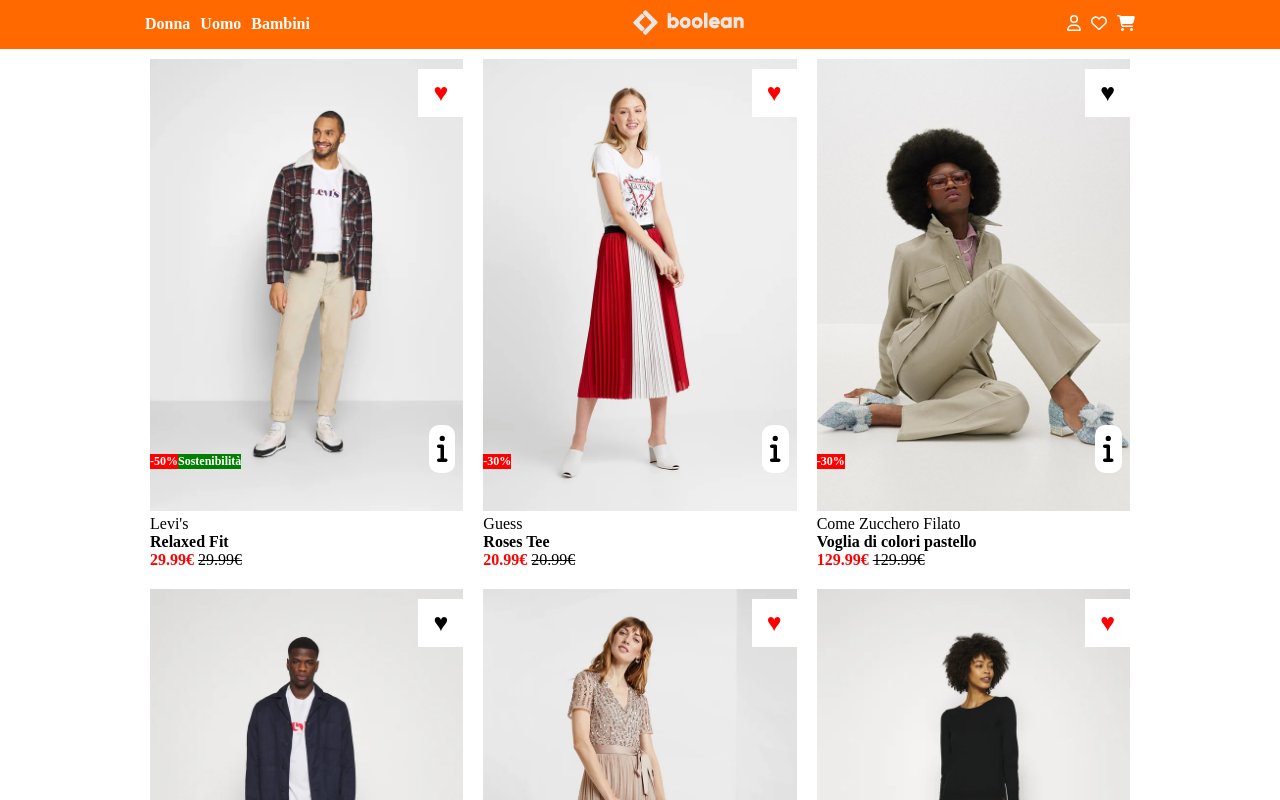
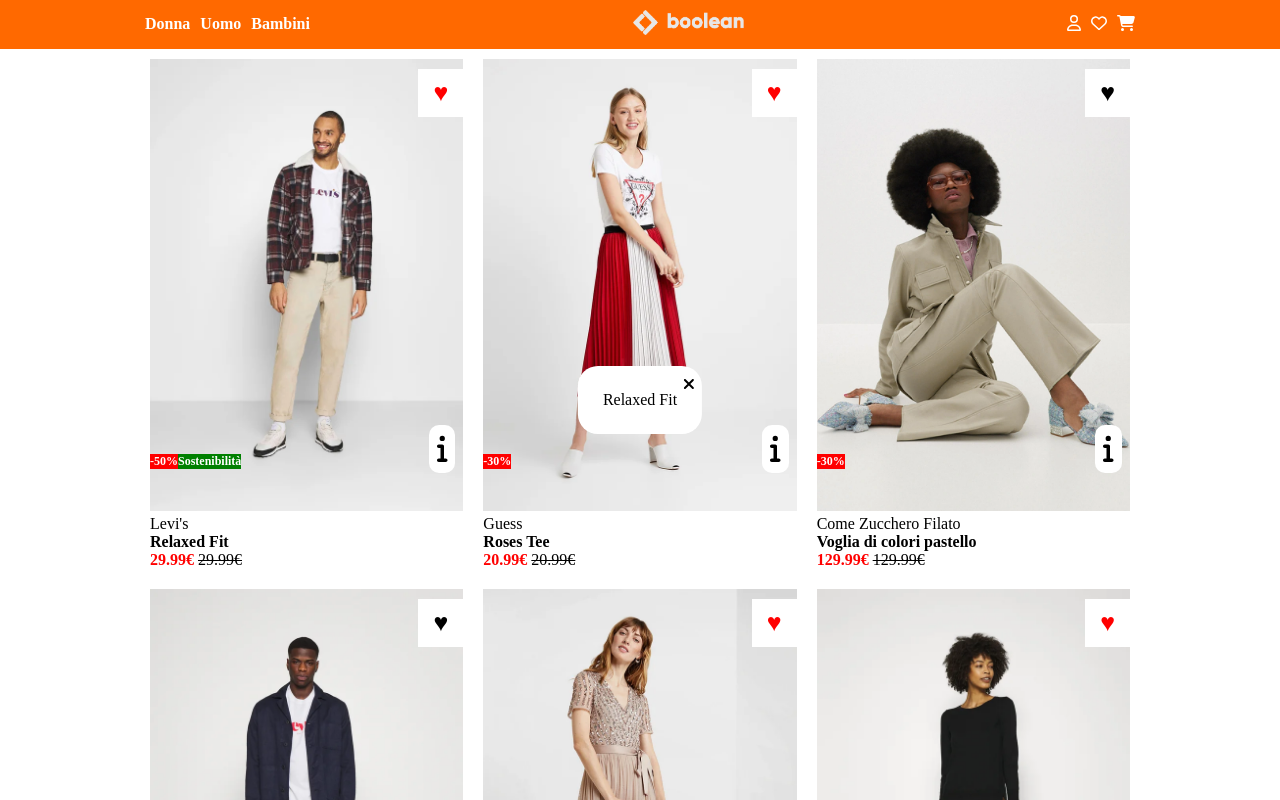
Before and after one commit to danieleardizzone/vite-boolando, a Vue app: page / in a window 1280 px wide. Both pictures are taken after a click on the element 442 px from the left and 449 px from the top of the page. Shown: the top 800 px of the page. Built offline with nearby package versions, Linux system fonts and the light colour scheme; data requests are answered from the project's data file.

Commit message:
ADD - modal

```diff
--- a/src/components/MainContent.vue
+++ b/src/components/MainContent.vue
@@ -8,7 +8,17 @@
     },
     data() {
         return {
-            store
+            store,
+            selectedProduct: {},
+            open: false
+        }
+    }, methods: {
+        showModal(product) {
+            this.selectedProduct = product,
+                this.open = true
+        }, closeModal() {
+            this.open = false,
+                this.selectedProduct = {}
         }
     }
 }
@@ -19,8 +29,15 @@
         <div class="container">
             <div class="row">
                 <div class="col col-1" v-for="(product, index) in store.products" :key="index">
-                    <Product :product="product" />
+                    <Product @show="showModal" :product="product" />
                 </div>
+            </div>
+        </div>
+
+        <div v-if="open" class="modal">
+            <div class="card">
+                {{ selectedProduct.name }}
+                <font-awesome-icon @click="closeModal()" class="xmark" icon="fa-solid fa-xmark" />
             </div>
         </div>
     </main>
@@ -32,4 +49,31 @@
     flex-direction: column;
     padding: 10px;
 }
+
+.modal {
+    position: relative;
+    z-index: 100;
+
+    .card {
+        position: fixed;
+        top: 50%;
+        left: 50%;
+        transform: translate(-50%, -50%);
+
+        background-color: white;
+        padding: 25px;
+        border-radius: 20px;
+
+
+    }
+
+    .xmark {
+        position: absolute;
+        top: 10px;
+        right: 7px;
+
+        cursor: pointer;
+    }
+
+}
 </style>
--- a/src/components/Product.vue
+++ b/src/components/Product.vue
@@ -32,7 +32,7 @@
                 </div>
             </div>
 
-            <div class="info-box">
+            <div class="info-box" @click="$emit('show', product)">
                 <font-awesome-icon class="info-icon" icon="fa-solid fa-info" />
             </div>
         </div>
--- a/src/main.js
+++ b/src/main.js
@@ -20,8 +20,9 @@
 import { faYoutube } from '@fortawesome/free-brands-svg-icons'
 
 import { faInfo } from '@fortawesome/free-solid-svg-icons'
+import { faXmark } from '@fortawesome/free-solid-svg-icons'
 /* add icons to the library */
-library.add(faUser, faHeart, faCartShopping, faXTwitter, faFacebook, faInstagram, faPinterest, faYoutube, faInfo)
+library.add(faUser, faHeart, faCartShopping, faXTwitter, faFacebook, faInstagram, faPinterest, faYoutube, faInfo, faXmark)
 
 createApp(App)
     .component('font-awesome-icon', FontAwesomeIcon)
```
